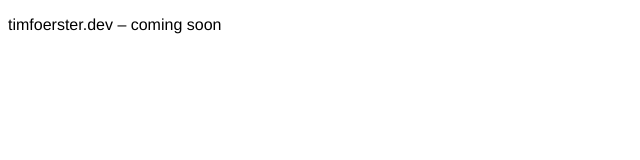
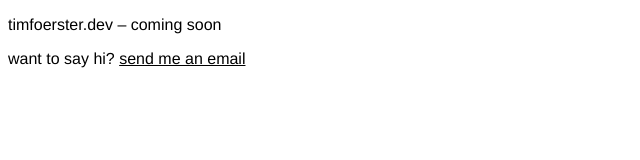
Before and after one commit to TimTFoerster/timfoerster-main-portfolio, a plain HTML site: page public/index.html in a window 1280 px wide. Shown: the whole page, without its empty margins (0-640 px from the left). Drawn offline with Linux system fonts and the light colour scheme.

Commit message:
add email to index.html

```diff
--- a/public/index.html
+++ b/public/index.html
@@ -6,5 +6,6 @@
     </head>
     <body>
         <p>timfoerster.dev – coming soon</p>
+        <p>want to say hi? <a href="mailto:hi@timfoerster.dev">send me an email</a></p>
     </body>
 </html>
--- a/public/style.css
+++ b/public/style.css
@@ -1,3 +1,19 @@
 body {
     font-family: Helvetica;
 }
+
+a {
+    color: black;
+}
+
+a:hover {
+    color: #202020;
+}
+
+a:active {
+    color: #202020;
+}
+
+a:visited {
+    color: black;
+}
```
Also changed, not shown: 1 other file.
